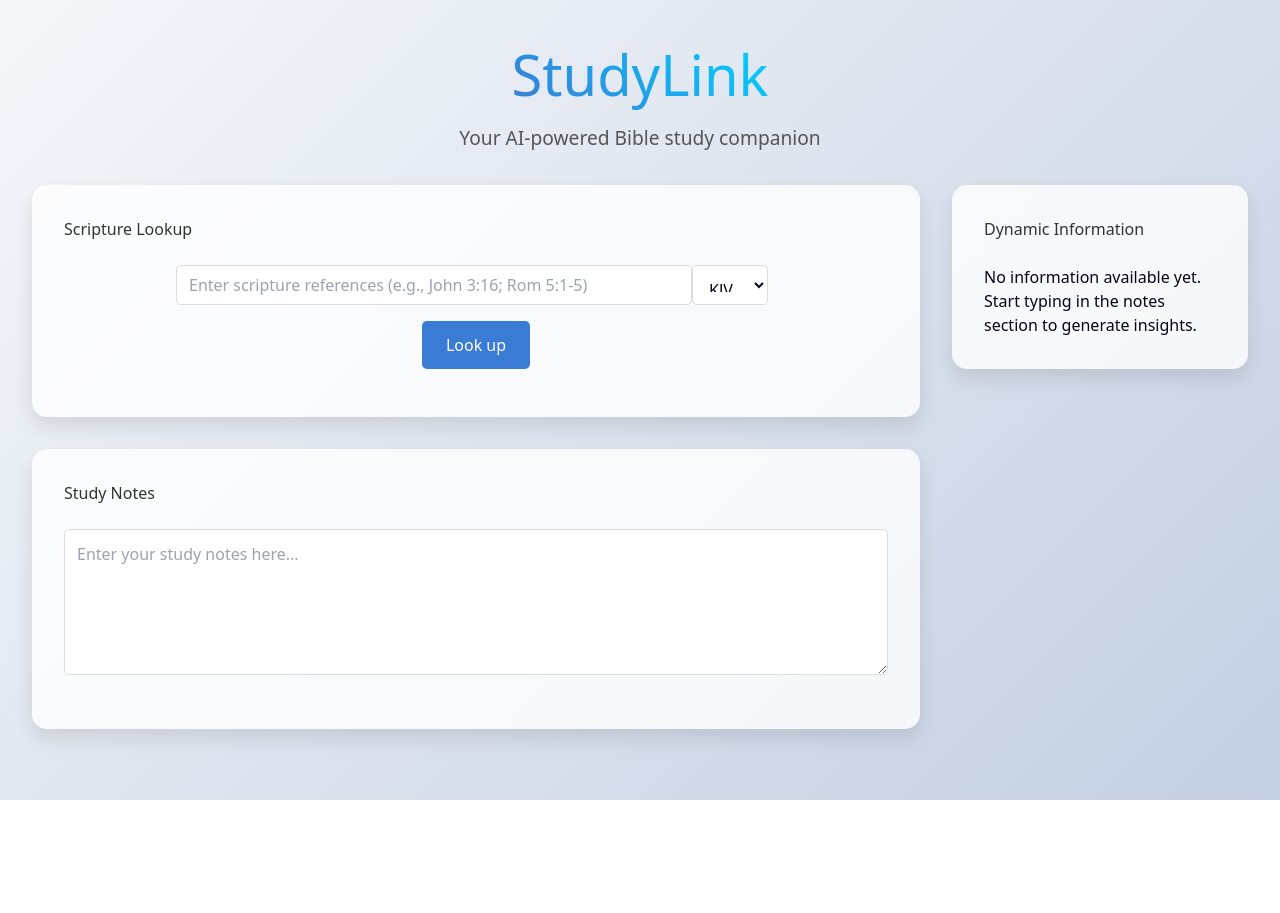
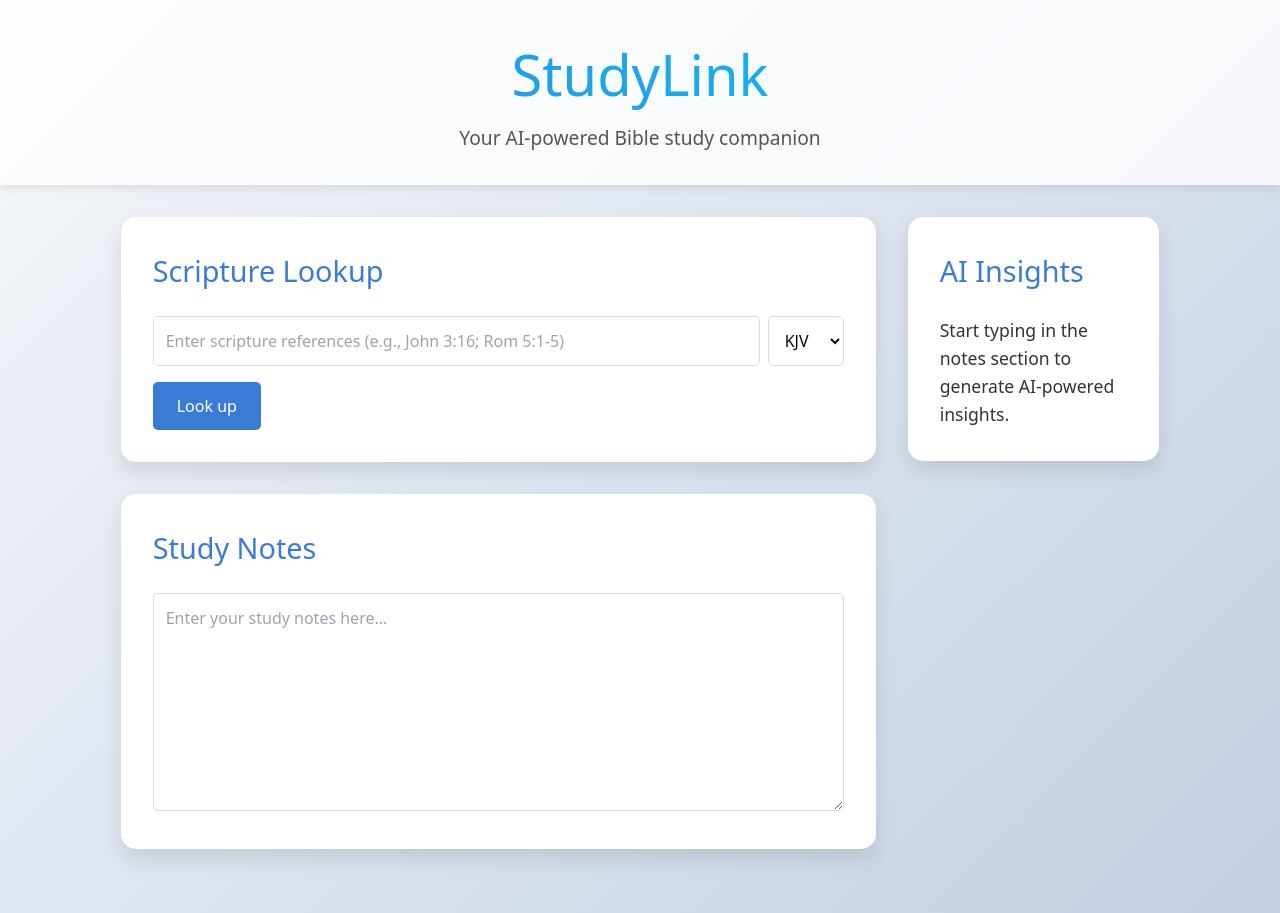
Before and after one commit to Jroyaldev/studywebapp, a Next.js app: page / in a window 1280 px wide. Before the commit the page ends 800 px from the top, so only its background shows below. Built offline with nearby package versions, Linux system fonts and the light colour scheme.

Commit message:
ui improvements

```diff
--- a/app/components/DynamicInfo.js
+++ b/app/components/DynamicInfo.js
@@ -3,8 +3,10 @@ import styles from '../page.module.css';
 export default function DynamicInfo({ info }) {
   return (
     <div className={styles.card}>
-      <h2>Dynamic Information</h2>
-      <p>{info || 'No information available yet. Start typing in the notes section to generate insights.'}</p>
+      <h2>AI Insights</h2>
+      <p className={styles.dynamicInfoText}>
+        {info || 'Start typing in the notes section to generate AI-powered insights.'}
+      </p>
     </div>
   );
 }
--- a/app/components/NotesSection.js
+++ b/app/components/NotesSection.js
@@ -28,7 +28,8 @@ export default function NotesSection({ setDynamicInfo }) {
         value={notes}
         onChange={handleNotesChange}
         placeholder="Enter your study notes here..."
-        rows={5}
+        rows={8}
+        className={styles.notesTextarea}
       />
     </div>
   );
--- a/app/page.js
+++ b/app/page.js
@@ -11,8 +11,10 @@ export default function Home() {
 
   return (
     <main className={styles.main}>
-      <h1 className={styles.title}>StudyLink</h1>
-      <p className={styles.subtitle}>Your AI-powered Bible study companion</p>
+      <header className={styles.header}>
+        <h1 className={styles.title}>StudyLink</h1>
+        <p className={styles.subtitle}>Your AI-powered Bible study companion</p>
+      </header>
       <div className={styles.layout}>
         <div className={styles.mainContent}>
           <ScriptureLookup />
--- a/app/page.module.css
+++ b/app/page.module.css
@@ -1,11 +1,15 @@
 .main {
   display: flex;
   flex-direction: column;
-  justify-content: flex-start;
-  align-items: center;
-  padding: 2rem;
   min-height: 100vh;
   background: linear-gradient(135deg, #f5f7fa 0%, #c3cfe2 100%);
+}
+
+.header {
+  text-align: center;
+  padding: 2rem 0;
+  background-color: rgba(255, 255, 255, 0.8);
+  box-shadow: 0 2px 10px rgba(0, 0, 0, 0.1);
 }
 
 .title {
@@ -15,38 +19,39 @@
   -webkit-background-clip: text;
   background-clip: text;
   -webkit-text-fill-color: transparent;
-  color: transparent; /* Fallback for browsers that don't support background-clip: text */
+  color: transparent;
 }
 
 .subtitle {
   font-size: 1.2rem;
   color: #555;
-  margin-bottom: 2rem;
 }
 
 .layout {
   display: flex;
-  width: 100%;
+  flex-wrap: wrap;
+  gap: 2rem;
+  padding: 2rem;
   max-width: 1600px;
-  gap: 2rem;
+  margin: 0 auto;
 }
 
 .mainContent {
   flex: 3;
-  display: flex;
-  flex-direction: column;
-  gap: 2rem;
+  min-width: 300px;
 }
 
 .sideContent {
   flex: 1;
+  min-width: 250px;
 }
 
 .card {
+  background-color: white;
+  border-radius: 15px;
+  box-shadow: 0 10px 20px rgba(0, 0, 0, 0.1);
   padding: 2rem;
-  border-radius: 15px;
-  background-color: rgba(255, 255, 255, 0.8);
-  box-shadow: 0 10px 20px rgba(0, 0, 0, 0.1);
+  margin-bottom: 2rem;
   transition: all 0.3s ease;
 }
 
@@ -56,45 +61,42 @@
 }
 
 .card h2 {
+  color: #3a7bd5;
   margin-bottom: 1.5rem;
-  color: #333;
+  font-size: 1.8rem;
 }
+
+/* Add more specific styles for ScriptureLookup, NotesSection, and DynamicInfo components */
 
 .lookupForm {
   display: flex;
   flex-direction: column;
-  align-items: center;
   gap: 1rem;
-  margin-bottom: 1rem;
 }
 
 .inputContainer {
   display: flex;
-  width: 100%;
-  max-width: 600px; /* Adjust this value as needed */
-  height: 40px; /* Set a fixed height for both input and select */
+  gap: 0.5rem;
 }
 
 .referenceInput {
   flex-grow: 1;
-  padding: 0.5rem;
+  padding: 0.75rem;
   border: 1px solid #ddd;
-  border-right: none;
-  border-radius: 5px 0 0 5px;
+  border-radius: 5px;
   font-size: 1rem;
-  height: 100%;
 }
 
 .versionSelect {
-  padding: 0.5rem;
+  padding: 0.75rem;
   border: 1px solid #ddd;
-  border-radius: 0 5px 5px 0;
+  border-radius: 5px;
   font-size: 1rem;
   background-color: white;
-  height: 100%;
 }
 
 .lookupButton {
+  align-self: flex-start;
   background-color: #3a7bd5;
   color: white;
   border: none;
@@ -102,34 +104,26 @@
   border-radius: 5px;
   cursor: pointer;
   transition: background-color 0.3s ease;
+  font-size: 1rem;
 }
 
 .lookupButton:hover {
   background-color: #2c5ea5;
 }
 
-.card input,
-.card textarea {
+.notesTextarea {
   width: 100%;
   padding: 0.75rem;
-  margin-bottom: 1rem;
   border: 1px solid #ddd;
   border-radius: 5px;
   font-size: 1rem;
+  resize: vertical;
 }
 
-.card button {
-  background-color: #3a7bd5;
-  color: white;
-  border: none;
-  padding: 0.75rem 1.5rem;
-  border-radius: 5px;
-  cursor: pointer;
-  transition: background-color 0.3s ease;
-}
-
-.card button:hover {
-  background-color: #2c5ea5;
+.dynamicInfoText {
+  font-size: 1.1rem;
+  line-height: 1.6;
+  color: #333;
 }
 
 .scriptureDisplay {
@@ -138,46 +132,16 @@
   background-color: #f8f9fa;
   border-radius: 10px;
   box-shadow: 0 2px 5px rgba(0, 0, 0, 0.1);
-  max-height: 300px;
+  max-height: 400px;
   overflow-y: auto;
 }
 
-.scriptureText {
-  font-family: 'Palatino Linotype', 'Book Antiqua', Palatino, serif;
+.scriptureReference {
   font-size: 1.2rem;
-  line-height: 1.6;
-  color: #333;
-  margin-bottom: 1rem;
-  text-align: left;
+  font-weight: bold;
+  margin-bottom: 0.5rem;
 }
 
-.scriptureReference {
-  font-family: 'Helvetica Neue', Arial, sans-serif;
-  font-size: 1rem;
-  color: #666;
-  font-style: italic;
-  text-align: right;
-}
-
-.dynamicInfo {
-  padding: 2rem;
-  background-color: rgba(255, 255, 255, 0.9);
-  border-radius: 15px;
-  box-shadow: 0 10px 20px rgba(0, 0, 0, 0.1);
-}
-
-.dynamicInfo h3 {
-  color: #3a7bd5;
-  margin-bottom: 1rem;
-}
-
-/* Add this to your existing styles */
-.error {
-  color: #d32f2f;
-  margin-top: 1rem;
-}
-
-/* Add these to your existing styles */
 .verseContainer {
   margin-bottom: 0.5rem;
 }
@@ -191,35 +155,3 @@
 .verseContent {
   font-family: 'Palatino Linotype', 'Book Antiqua', Palatino, serif;
 }
-
-.lookupForm select {
-  padding: 0.75rem;
-  border: 1px solid #ddd;
-  border-radius: 5px;
-  font-size: 1rem;
-  background-color: white;
-  margin-right: 0.5rem;
-}
-
-.parsedReference {
-  font-style: italic;
-  color: #666;
-  margin-top: 0.5rem;
-}
-
-.versionSelect {
-  padding: 0.75rem;
-  border: 1px solid #ddd;
-  border-radius: 5px;
-  font-size: 1rem;
-  margin-right: 0.5rem;
-}
-
-.scriptureHeading {
-  font-family: 'Helvetica Neue', Arial, sans-serif;
-  font-size: 1.1rem;
-  color: #333;
-  font-weight: bold;
-  margin-top: 1rem;
-  margin-bottom: 0.5rem;
-}
```
